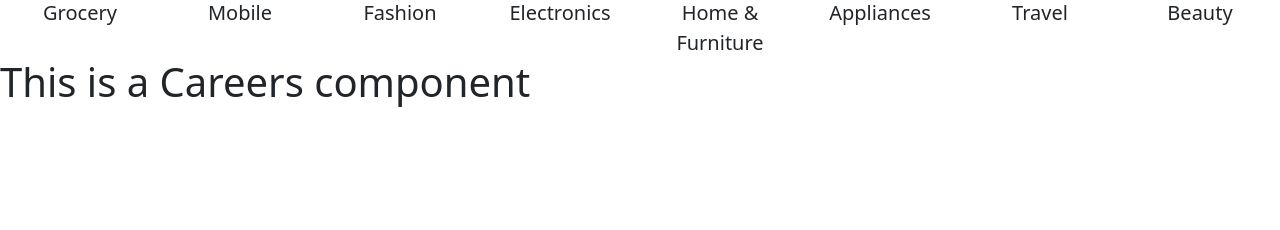
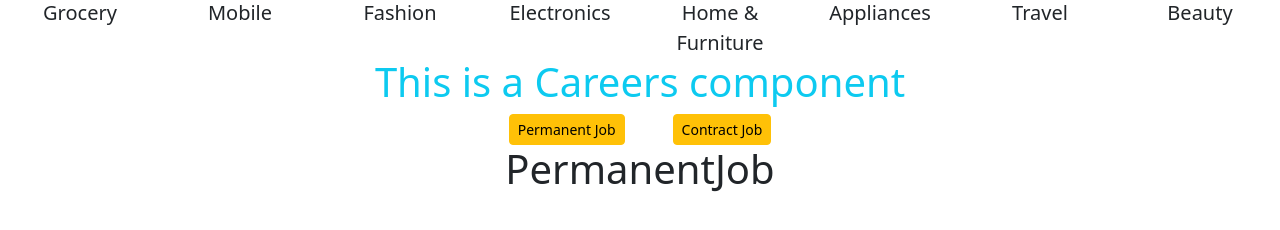
Before and after one commit to rohitmore45/react-class-practice, a React (Create React App) app: page /careers in a window 1280 px wide. Shown: the part 152-382 px from the top of the page. Built offline with nearby package versions, Linux system fonts and the light colour scheme.

Commit message:
nested routing

```diff
--- a/src/components/main/Main.js
+++ b/src/components/main/Main.js
@@ -54,6 +54,9 @@ import Products from '../routing/Product';
 import ProductDetails from '../routing/ProductDetails';
 import Users from '../routing/Users';
 import UserDetails from '../routing/UserDetails';
+import PermanentJob from '../routing/PermanentJob';
+import ContractJob from '../routing/ContractJob';
+import ProtectedRoute from '../routing/ProtectedRoute';
 
 
 
@@ -153,10 +156,18 @@ export default function Main(props) {
     <Routes>
       <Route exact path={'/'} element={<Home />} />
       <Route exact path={'/home'} element={<Home />} />
-      <Route exact path={'/careers'} element={<Careers />} />
+      <Route exact path={'/careers'} element={<Careers />}>
+        <Route index element={<PermanentJob />} />
+        <Route path={'permanent'} element={<PermanentJob />} />
+        <Route path={'contract'} element={<ContractJob />} />
+      </Route>
+
       <Route exact path={'/aboutus'} element={<AboutUs />} />
       <Route exact path={'/contactus'} element={<ContactUs />} />
-      <Route exact path={'/products'} element={<Products />} />
+      <Route exact path={'/products'}
+        element={<ProtectedRoute>
+          <Products />
+        </ProtectedRoute>} />
       <Route exact path={'/productdetails/:id'} element={<ProductDetails />} />
       <Route exact path={'/users'} element={<Users />} />
       <Route exact path={'/userdetails'} element={<UserDetails />} />
--- a/src/components/routing/Careers.js
+++ b/src/components/routing/Careers.js
@@ -1,7 +1,17 @@
 import React from 'react'
+import { Link, Outlet } from 'react-router-dom'
 
 export default function Careers() {
   return (
-    <h1>This is a Careers component</h1>
+    <>
+      <h1 className='text-center text-info'>This is a Careers component</h1>
+      <div className='text-center'>
+        <Link to='permanent' className='btn btn-sm btn-warning mx-4' >Permanent Job</Link>
+        <Link to='contract' className='btn btn-sm btn-warning mx-4'>Contract Job</Link>
+      </div>
+      <Outlet />
+
+    </>
+
   )
 }
--- /dev/null
+++ b/src/components/routing/ContractJob.js
@@ -0,0 +1,7 @@
+import React from 'react'
+
+export default function ContractJob() {
+  return (
+    <h1 className='text-center'>ContractJob</h1>
+  )
+}
--- /dev/null
+++ b/src/components/routing/PermanentJob.js
@@ -0,0 +1,7 @@
+import React from 'react'
+
+export default function PermanentJob() {
+  return (
+    <h1 className='text-center'>PermanentJob</h1>
+  )
+}
--- /dev/null
+++ b/src/components/routing/ProtectedRoute.js
@@ -0,0 +1,11 @@
+import React from 'react'
+import { Navigate } from 'react-router-dom'
+
+export default function ProtectedRoute({ children }) { // children = component
+  const role = 'student';  // hard code, fetch user role from api
+  if (role === 'student') {
+    alert('You are not allowed to this Route')
+    return <Navigate to='/home' replace />
+  }
+  return children;
+}
```
